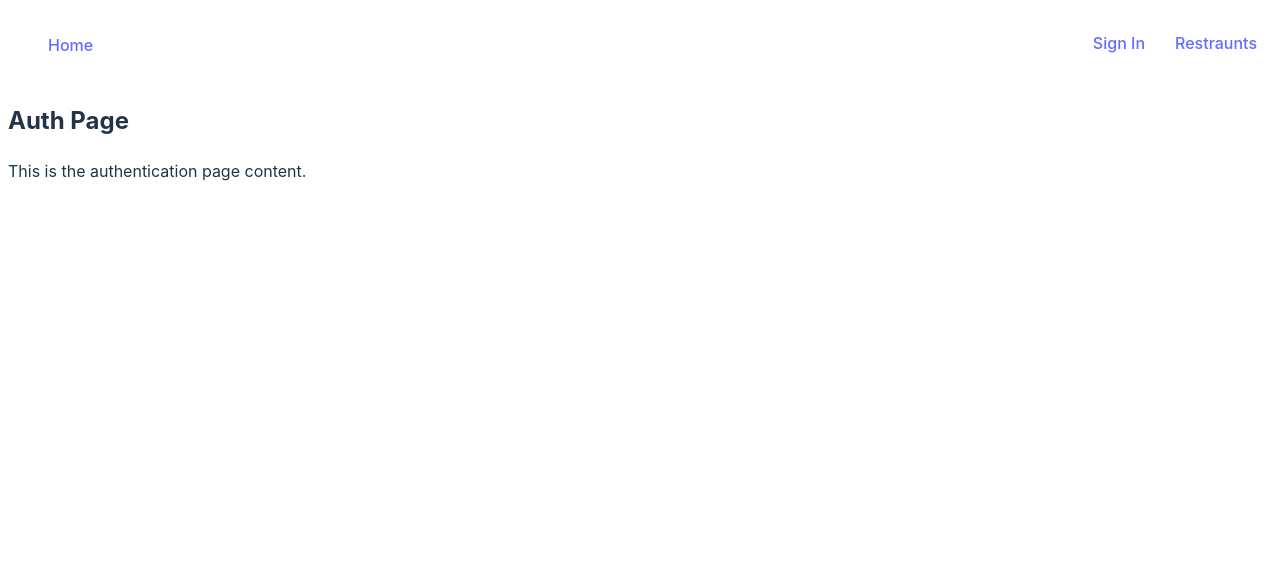
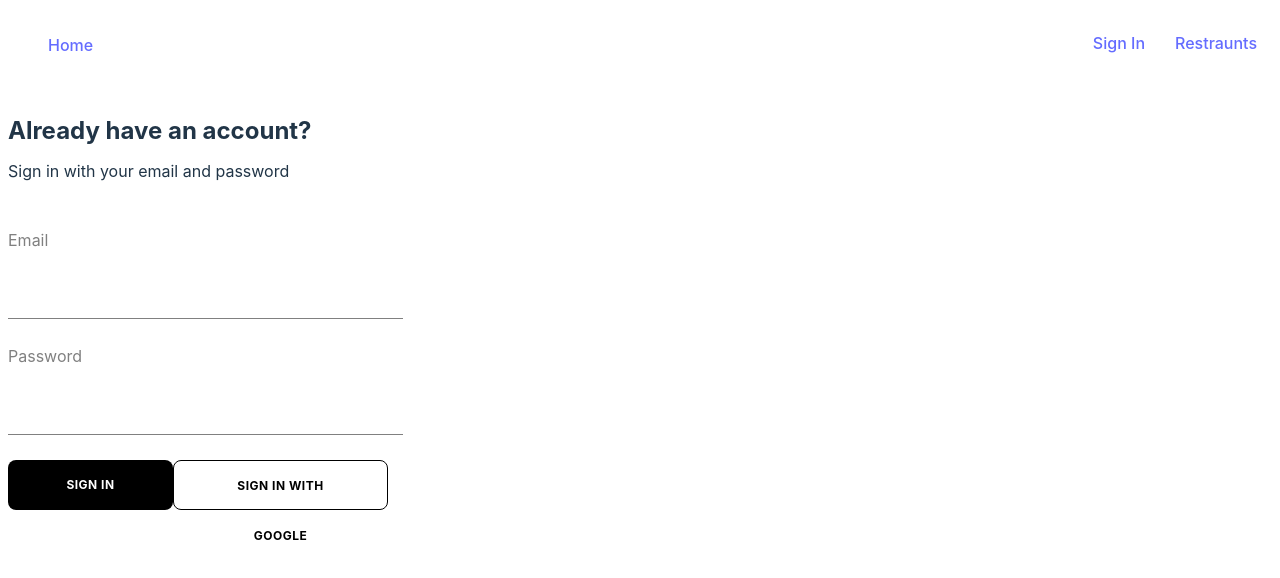
Before and after one commit to behramshah/reserveatable, a React (Vite) app: page /auth in a window 1280 px wide. Shown: the top 578 px of the page. Built offline with nearby package versions, Linux system fonts and the light colour scheme.

Commit message:
sign in with google

```diff
--- a/package.json
+++ b/package.json
@@ -10,6 +10,7 @@
     "preview": "vite preview"
   },
   "dependencies": {
+    "firebase": "^10.9.0",
     "react": "^18.2.0",
     "react-dom": "^18.2.0",
     "react-router-dom": "^6.22.3"
--- /dev/null
+++ b/src/components/sign-in-form/sign-in-form.component.jsx
@@ -0,0 +1,84 @@
+import { useState } from 'react';
+import { signInWithGooglePopup, createUserDocumentFromAuth } from '../../utils.js/firebase';
+
+import './sign-in-form.css'
+
+const defaultFormFields = {
+    email: '',
+    password: '',
+};
+
+const logGoogleUser = async () => {
+    const {user} = await signInWithGooglePopup();
+    createUserDocumentFromAuth(user);
+}
+
+const SignInForm = () => {
+
+    const [formFields, setFormFields] = useState(defaultFormFields);
+    const { email, password} = formFields;
+
+    const resetFormFields = () => setFormFields(defaultFormFields);
+
+    const handleChange = (event) => {
+        const { name, value } = event.target;
+        setFormFields({...formFields, [name]: value});
+        console.log(email, password)
+    };
+
+    const handleSubmit = async (event) => {
+        event.preventDefault();
+
+        try {
+            //emailSignInStart(email, password);
+            resetFormFields();
+        } catch (error) {
+            switch (error.code){
+                case 'auth/wrong-password':
+                    alert('incorrect password for email');
+                break;
+                case 'auth/user-not-found':
+                    alert('no user associated with this email');
+                    break;
+                default: console.log(error);
+            }
+        }
+    };
+
+    return (
+        <div className='signincontainer'>
+            <h2 className='authtitle'>Already have an account?</h2>
+            <span>Sign in with your email and password</span>
+            <form onSubmit={handleSubmit}>
+                <label className='authlabel' htmlFor='email'> Email
+                    <input
+                        className='authinput'
+                        type='email'
+                        required
+                        onChange={handleChange}
+                        name='email'
+                        value={email}
+                    />
+                </label>
+                <label className='authlabel' htmlFor='password'>Password
+                    <input
+                        className='authinput'
+                        type='password'
+                        required
+                        onChange={handleChange}
+                        name='password'
+                        value={password}
+                    />
+                </label>
+                <div className='buttonscontainer'>
+                <button className='basebutton' type='submit'>Sign In</button>
+                <button className='googlebutton' onClick={logGoogleUser}>
+                    Sign In With Google
+                </button>
+                </div>
+            </form>
+        </div>
+    );
+};
+
+export default SignInForm;
--- /dev/null
+++ b/src/components/sign-in-form/sign-in-form.css
@@ -0,0 +1,89 @@
+.signincontainer {
+    display: flex;
+    flex-direction: column;
+    width: 380px;
+}
+
+.authtitle {
+    margin: 10px 0;
+}
+
+.buttonscontainer {
+    display: flex;
+    justify-content: space-between;
+}
+
+.basebutton {
+    min-width: 165px;
+    width: auto;
+    height: 50px;
+    color: white;
+    border: none;
+    cursor: pointer;
+    padding: 0 35px 0 35px;
+    display: flex;
+    font-size: 12px;
+    font-weight: bolder;
+    line-height: 50px;
+    letter-spacing: 0.5px;
+    text-transform: uppercase;
+    justify-content: center;
+    background-color: black;
+}
+
+.basebutton:hover {
+    background-color: white;
+    color: black;
+    border: 1px solid black;
+}
+
+.googlebutton {
+    min-width: 165px;
+    width: auto;
+    color: black;
+    height: 50px;
+    border: 1px solid black;
+    cursor: pointer;
+    padding: 0 35px 0 35px;
+    display: flex;
+    font-size: 12px;
+    line-height: 50px;
+    font-weight: bolder;
+    letter-spacing: 0.5px;
+    text-transform: uppercase;
+    justify-content: center;
+    background-color: white;
+}
+.googlebutton:hover {
+    background-color: #357ae8;
+    border: none;
+}
+
+.authlabel {
+    color: grey;
+    font-size: 16px;
+    font-weight: normal;
+    left: 5px;
+    top: 10px;
+}
+
+.authinput {
+    background: none;
+    background-color: white;
+    color: grey;
+    font-size: 18px;
+    padding: 10px 10px 10px 5px;
+    display: block;
+    width: 100%;
+    border: none;
+    border-radius: 0;
+    border-bottom: 1px solid grey;
+    margin: 25px 0;
+}
+
+.authinput:focus {outline: none;}
+
+form {
+    position: relative;
+    margin: 45px 0;
+}
--- a/src/roots/authentication/authentication.jsx
+++ b/src/roots/authentication/authentication.jsx
@@ -1,10 +1,9 @@
-import React from 'react';
+import SignInForm from "../../components/sign-in-form/sign-in-form.component";
 
 function Auth() {
   return (
     <div>
-      <h2>Auth Page</h2>
-      <p>This is the authentication page content.</p>
+      <SignInForm/>
     </div>
   );
 }
--- /dev/null
+++ b/src/utils.js/firebase.js
@@ -0,0 +1,69 @@
+import { initializeApp } from "firebase/app";
+import {
+    getAuth,
+    signOut,
+    signInWithPopup,
+    signInWithRedirect,
+    GoogleAuthProvider,
+    onAuthStateChanged,
+    signInWithEmailAndPassword,
+    createUserWithEmailAndPassword,
+ } from "firebase/auth";
+import {
+    getFirestore,
+    doc,
+    getDoc,
+    setDoc,
+    collection,
+    writeBatch,
+    query,
+    getDocs
+} from 'firebase/firestore';
+
+const firebaseConfig = {
+    apiKey: "AIzaSyDRHANDiSue7JqYEPWd-SpffFqH_Zm6arI",
+    authDomain: "reservetable-9eccb.firebaseapp.com",
+    projectId: "reservetable-9eccb",
+    storageBucket: "reservetable-9eccb.appspot.com",
+    messagingSenderId: "663493370267",
+    appId: "1:663493370267:web:b36feb346bf20c0ac0c13e"
+};
+
+const firebaseApp = initializeApp(firebaseConfig);
+
+const provider = new GoogleAuthProvider();
+
+provider.setCustomParameters({
+    prompt: "select_account"
+});
+
+export const auth = getAuth();
+export const signInWithGooglePopup = () => signInWithPopup(auth, provider);
+export const signInWithGoogleRedirect = () => signInWithRedirect(auth, provider);
+
+export const db = getFirestore();
+
+export const createUserDocumentFromAuth = async (userAuth) => {
+
+    if(!userAuth) return;
+
+    const userDocRef = doc(db, 'users', userAuth.uid);
+    const userSnapshot = await getDoc(userDocRef);
+
+    if(!userSnapshot.exists()){
+        const {displayName, email} = userAuth;
+        const createdAt = new Date();
+        try {
+            await setDoc( userDocRef,
+                 {
+                     email,
+                     createdAt,
+                     displayName,
+                 });
+        } catch (error) {
+             console.log('Error message:', error.message);
+         }
+    }
+
+    return userSnapshot;
+}
```
Also changed, not shown: 1 other file (tests, documents, lock files or other folders).
